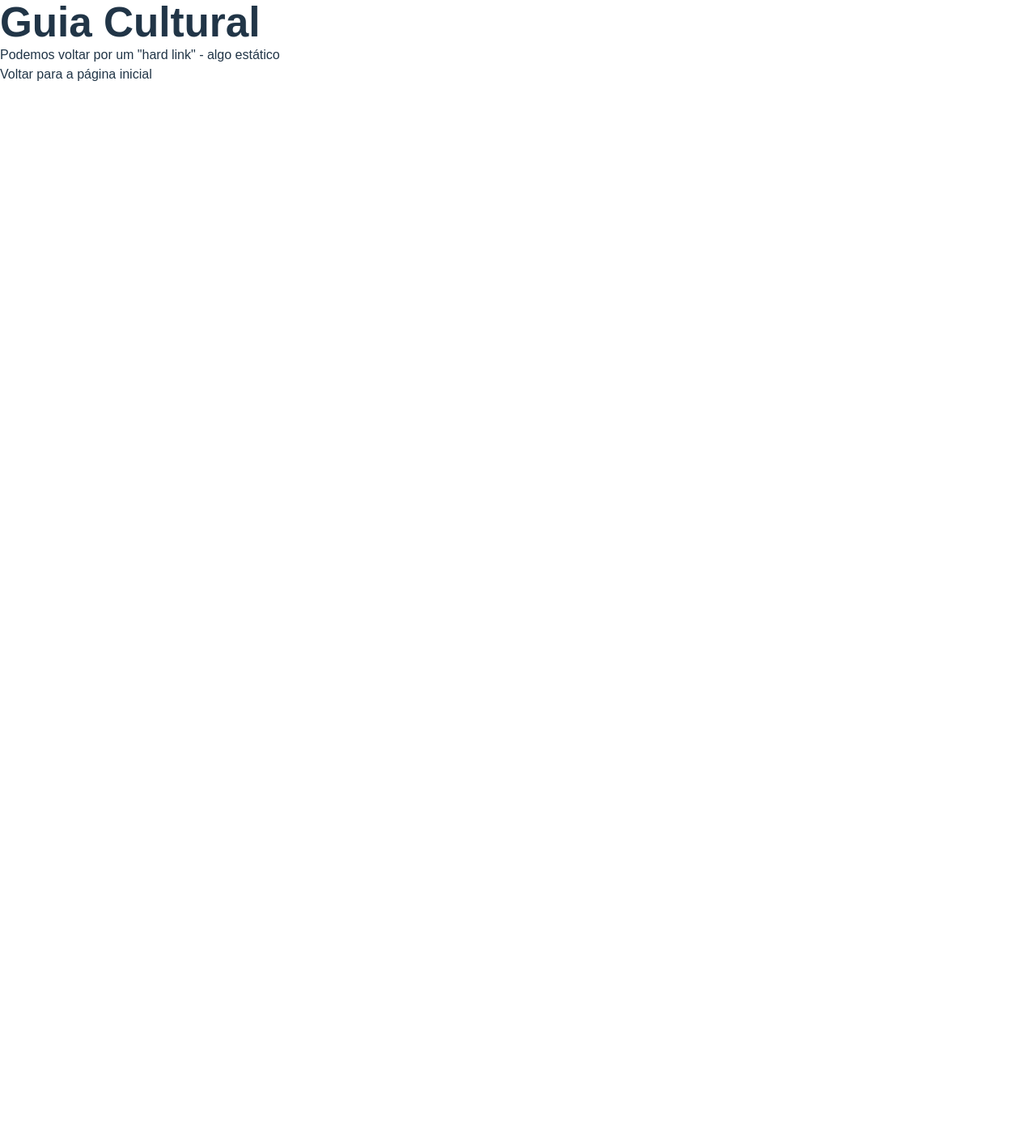
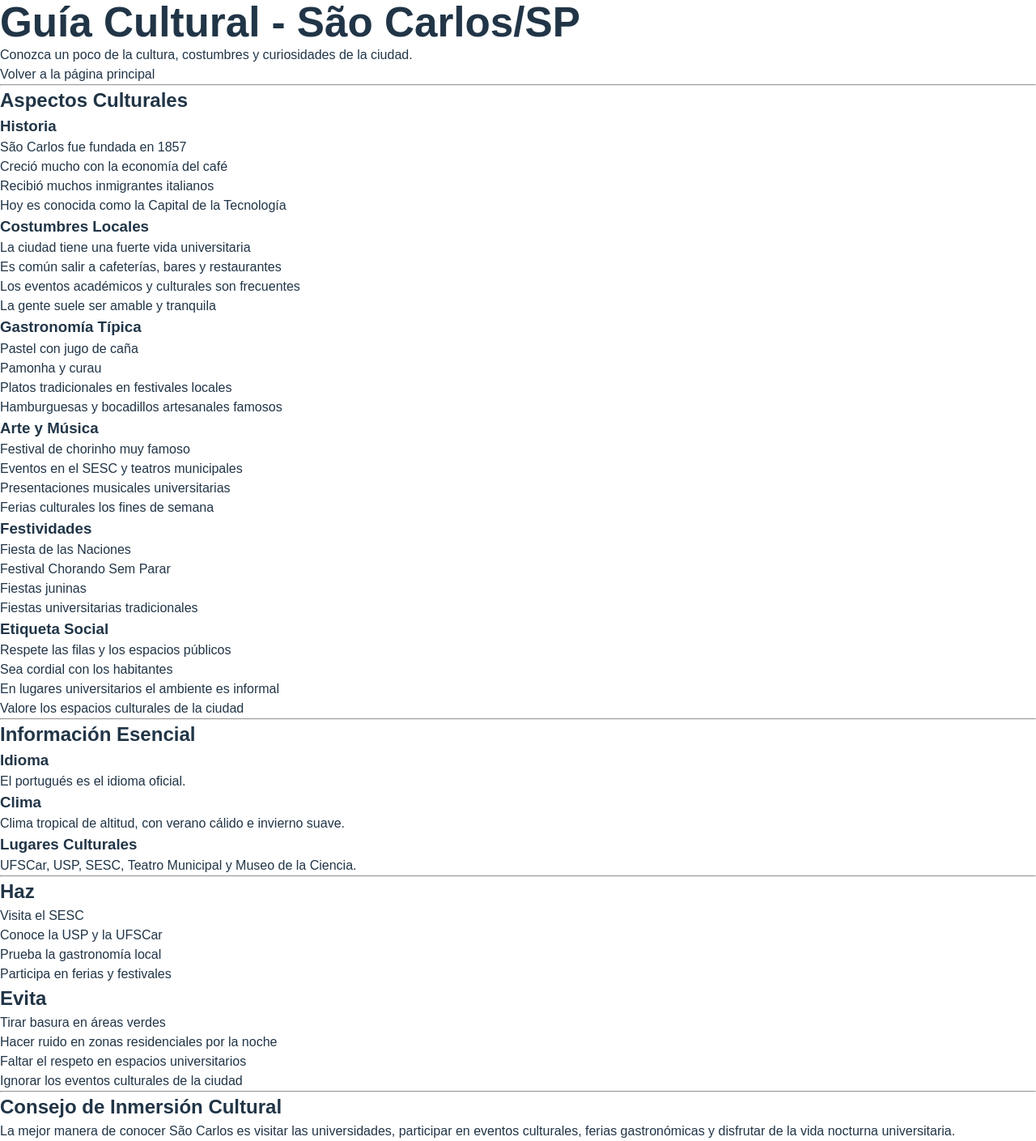
Before and after one commit to Melissa-possato/Guia-Tur-stico-hispanohablates, a React (Vite) app in the folder frontend/: page /guiacultural in a window 1280 px wide. Shown: the whole page at 81% size. Before the commit the page ends 800 px from the top, so only its background shows below. Built offline with nearby package versions, Linux system fonts and the light colour scheme.

Commit message:
Mapa + Guia cultural iniciados

```diff
--- a/frontend/src/pages/GuiaCultural.jsx
+++ b/frontend/src/pages/GuiaCultural.jsx
@@ -1,14 +1,128 @@
-import { Link } from "react-router-dom"
+import { Link } from "react-router-dom";
 
-function GuiaCultural(props) {
+function GuiaCultural() {
+  return (
+    <>
+      <h1>Guía Cultural - São Carlos/SP</h1>
+      <p>Conozca un poco de la cultura, costumbres y curiosidades de la ciudad.</p>
 
-    return (
-        <>
-            <h1>Guia Cultural</h1>
-            <p>Podemos voltar por um "hard link" - algo estático</p>
-            <Link to={"/"}>Voltar para a página inicial</Link>
-        </>
-    )
+      <Link to="/">Volver a la página principal</Link>
+
+      <hr />
+
+      <h2>Aspectos Culturales</h2>
+
+      <div>
+        <h3>Historia</h3>
+        <ul>
+          <li>São Carlos fue fundada en 1857</li>
+          <li>Creció mucho con la economía del café</li>
+          <li>Recibió muchos inmigrantes italianos</li>
+          <li>Hoy es conocida como la Capital de la Tecnología</li>
+        </ul>
+      </div>
+
+      <div>
+        <h3>Costumbres Locales</h3>
+        <ul>
+          <li>La ciudad tiene una fuerte vida universitaria</li>
+          <li>Es común salir a cafeterías, bares y restaurantes</li>
+          <li>Los eventos académicos y culturales son frecuentes</li>
+          <li>La gente suele ser amable y tranquila</li>
+        </ul>
+      </div>
+
+      <div>
+        <h3>Gastronomía Típica</h3>
+        <ul>
+          <li>Pastel con jugo de caña</li>
+          <li>Pamonha y curau</li>
+          <li>Platos tradicionales en festivales locales</li>
+          <li>Hamburguesas y bocadillos artesanales famosos</li>
+        </ul>
+      </div>
+
+      <div>
+        <h3>Arte y Música</h3>
+        <ul>
+          <li>Festival de chorinho muy famoso</li>
+          <li>Eventos en el SESC y teatros municipales</li>
+          <li>Presentaciones musicales universitarias</li>
+          <li>Ferias culturales los fines de semana</li>
+        </ul>
+      </div>
+
+      <div>
+        <h3>Festividades</h3>
+        <ul>
+          <li>Fiesta de las Naciones</li>
+          <li>Festival Chorando Sem Parar</li>
+          <li>Fiestas juninas</li>
+          <li>Fiestas universitarias tradicionales</li>
+        </ul>
+      </div>
+
+      <div>
+        <h3>Etiqueta Social</h3>
+        <ul>
+          <li>Respete las filas y los espacios públicos</li>
+          <li>Sea cordial con los habitantes</li>
+          <li>En lugares universitarios el ambiente es informal</li>
+          <li>Valore los espacios culturales de la ciudad</li>
+        </ul>
+      </div>
+
+      <hr />
+
+      <h2>Información Esencial</h2>
+
+      <div>
+        <h3>Idioma</h3>
+        <p>El portugués es el idioma oficial.</p>
+      </div>
+
+      <div>
+        <h3>Clima</h3>
+        <p>Clima tropical de altitud, con verano cálido e invierno suave.</p>
+      </div>
+
+      <div>
+        <h3>Lugares Culturales</h3>
+        <p>UFSCar, USP, SESC, Teatro Municipal y Museo de la Ciencia.</p>
+      </div>
+
+      <hr />
+
+      <div>
+        <h2>Haz</h2>
+        <ul>
+          <li>Visita el SESC</li>
+          <li>Conoce la USP y la UFSCar</li>
+          <li>Prueba la gastronomía local</li>
+          <li>Participa en ferias y festivales</li>
+        </ul>
+      </div>
+
+      <div>
+        <h2>Evita</h2>
+        <ul>
+          <li>Tirar basura en áreas verdes</li>
+          <li>Hacer ruido en zonas residenciales por la noche</li>
+          <li>Faltar el respeto en espacios universitarios</li>
+          <li>Ignorar los eventos culturales de la ciudad</li>
+        </ul>
+      </div>
+
+      <hr />
+
+      <h2>Consejo de Inmersión Cultural</h2>
+      <p>
+        La mejor manera de conocer São Carlos es visitar las universidades,
+        participar en eventos culturales, ferias gastronómicas y disfrutar de
+        la vida nocturna universitaria.
+      </p>
+    </>
+  );
 }
 
-export default GuiaCultural
+export default GuiaCultural;
--- a/frontend/src/pages/Mapa.jsx
+++ b/frontend/src/pages/Mapa.jsx
@@ -1,11 +1,18 @@
 import { useState, useEffect } from "react";
-import { MapContainer, TileLayer, Marker, Circle, useMap } from "react-leaflet"; // Adicionamos Circle
+import {
+  MapContainer,
+  TileLayer,
+  Marker,
+  Circle,
+  Popup,
+  useMap
+} from "react-leaflet";
 import L from "leaflet";
-import 'leaflet/dist/leaflet.css';
+import "leaflet/dist/leaflet.css";
 import { Link } from "react-router-dom";
 
-import icon from 'leaflet/dist/images/marker-icon.png';
-import iconShadow from 'leaflet/dist/images/marker-shadow.png';
+import icon from "leaflet/dist/images/marker-icon.png";
+import iconShadow from "leaflet/dist/images/marker-shadow.png";
 
 let DefaultIcon = L.icon({
   iconUrl: icon,
@@ -13,52 +20,160 @@ let DefaultIcon = L.icon({
   iconSize: [25, 41],
   iconAnchor: [12, 41]
 });
+
 L.Marker.prototype.options.icon = DefaultIcon;
 
 function ChangeView({ center }) {
   const map = useMap();
+
   useEffect(() => {
-    map.setView(center, 15);
+    map.setView(center, 17);
   }, [center, map]);
+
   return null;
 }
 
 function Mapa() {
   const [posicao, setPosicao] = useState([-22.0056, -47.8977]);
-  const [precisao, setPrecisao] = useState(0); // Estado para a margem de erro
+  const [precisao, setPrecisao] = useState(0);
+  const [busca, setBusca] = useState("");
 
-  // Função para buscar a localização atual
-  const localizarUsuario = () => {
+  const lugares = [
+    {
+      nome: "USP São Carlos",
+      categoria: "Universidade",
+      descricao: "Campus histórico e importante centro científico.",
+      posicao: [-22.00404552192482, -47.89849160294083]
+    },
+    {
+      nome: "UFSCar",
+      categoria: "Universidade",
+      descricao: "Uma das universidades mais importantes do Brasil.",
+      posicao: [-21.983, -47.88]
+    },
+    {
+      nome: "SESC São Carlos",
+      categoria: "Cultura",
+      descricao: "Espaço com shows, exposições e eventos.",
+      posicao: [-22.01668311212401, -47.905964218650375]
+    },
+    {
+      nome: "Praça Coronel Salles",
+      categoria: "Parque",
+      descricao: "Praça central muito visitada.",
+      posicao: [-22.015936410918915, -47.890597043787615]
+    }
+  ];
+
+  useEffect(() => {
     if (navigator.geolocation) {
+      const watchId = navigator.geolocation.watchPosition(
+        (position) => {
+          const { latitude, longitude, accuracy } = position.coords;
+          setPosicao([latitude, longitude]);
+          setPrecisao(accuracy);
+        },
+        (error) => console.error("Erro ao localizar:", error),
+        {
+          enableHighAccuracy: true,
+          timeout: 10000,
+          maximumAge: 0
+        }
+      );
+
+      return () => navigator.geolocation.clearWatch(watchId);
+    }
+  }, []);
+
+  const buscarLocalizacaoAtual = () => {
     navigator.geolocation.getCurrentPosition(
       (position) => {
         const { latitude, longitude, accuracy } = position.coords;
         setPosicao([latitude, longitude]);
-          setPrecisao(accuracy); // Salva a margem de erro em metros
+        setPrecisao(accuracy);
       },
       (error) => console.error("Erro:", error),
       { enableHighAccuracy: true }
     );
+  };
+
+  const buscarLugar = async () => {
+    if (!busca) return;
+
+    try {
+      const resposta = await fetch(
+        `https://nominatim.openstreetmap.org/search?format=json&q=${busca}, São Carlos, SP`
+      );
+
+      const dados = await resposta.json();
+
+      if (dados.length > 0) {
+        const { lat, lon } = dados[0];
+        setPosicao([parseFloat(lat), parseFloat(lon)]);
+      } else {
+        alert("Lugar não encontrado.");
+      }
+    } catch (error) {
+      console.error("Erro na busca:", error);
     }
   };
 
-  // Localiza automaticamente ao carregar a página pela primeira vez
-  useEffect(() => {
-    localizarUsuario();
-  }, []);
+  const lugaresFiltrados = lugares.filter((lugar) =>
+    lugar.nome.toLowerCase().includes(busca.toLowerCase())
+  );
 
   return (
-    <div style={{ display: "flex", flexDirection: "column", alignItems: "center", gap: "10px" }}>
+    <div style={{ padding: "20px" }}>
+      <h1>Mapa Interativo - São Carlos</h1>
 
-      {/* Botão de Me Achar */}
-      <button
-        onClick={localizarUsuario}
-        style={{ cursor: "pointer", borderRadius: "8px", border: "none", backgroundColor: "#007bff", color: "white", fontWeight: "bold" }}
+      {/* Barra superior */}
+      <div
+        style={{
+          display: "flex",
+          gap: "10px",
+          marginBottom: "20px"
+        }}
       >
-        📍 Me Achar
+        <input
+          type="text"
+          placeholder="Buscar qualquer lugar..."
+          value={busca}
+          onChange={(e) => setBusca(e.target.value)}
+          onKeyDown={(e) => {
+            if (e.key === "Enter") buscarLugar();
+          }}
+          style={{
+            flex: 1,
+            padding: "10px",
+            borderRadius: "8px"
+          }}
+        />
+
+        <button onClick={buscarLugar}>🔍 Buscar</button>
+
+        <button onClick={buscarLocalizacaoAtual}>
+          📍 Minha Localização
         </button>
+      </div>
 
-      <div style={{ height: "80vh", width: "70vw", borderRadius: "15px", overflow: "hidden", boxShadow: "0 4px 12px rgba(0,0,0,0.2)" }}>
+      {/* Categorias */}
+      <div style={{ display: "flex", gap: "10px", marginBottom: "20px" }}>
+        <button>Todos</button>
+        <button>Universidades</button>
+        <button>Cultura</button>
+        <button>Parques</button>
+      </div>
+
+      {/* Mapa */}
+      <div
+        style={{
+          height: "60vh",
+          width: "100%",
+          borderRadius: "12px",
+          overflow: "hidden",
+          marginBottom: "20px"
+        }}
+      >
         <MapContainer
           center={posicao}
           zoom={13}
@@ -68,18 +183,28 @@ function Mapa() {
 
           <ChangeView center={posicao} />
 
-          <Marker position={posicao} />
+          <Marker position={posicao}>
+            <Popup>Você está aqui / Lugar pesquisado 📍</Popup>
+          </Marker>
 
-          {/* Círculo de Margem de Erro */}
+          {lugaresFiltrados.map((lugar, index) => (
+            <Marker key={index} position={lugar.posicao}>
+              <Popup>
+                <strong>{lugar.nome}</strong>
+                <br />
+                {lugar.descricao}
+              </Popup>
+            </Marker>
+          ))}
+
           {precisao > 0 && (
             <Circle
               center={posicao}
-            // Aqui dizemos: "use a precisão real, mas no máximo 100 metros"
               radius={Math.min(precisao, 200)}
               pathOptions={{
-              fillColor: '#3388ff',
-              color: '#3388ff',
-              weight: 1,       // Linha de borda mais fina
+                fillColor: "#3388ff",
+                color: "#3388ff",
+                weight: 1,
                 opacity: 0.5,
                 fillOpacity: 0.15
               }}
@@ -87,9 +212,29 @@ function Mapa() {
           )}
         </MapContainer>
       </div>
+
+          {/* Cards fixos */}
+      <h2>Lugares em destaque</h2>
+      {lugares.map((lugar, index) => (
+        <div
+          key={index}
+          style={{
+            border: "1px solid #ccc",
+            padding: "15px",
+            borderRadius: "10px",
+            marginBottom: "10px"
+          }}
+        >
+          <h3>{lugar.nome}</h3>
+          <p>
+            <strong>Categoria:</strong> {lugar.categoria}
+          </p>
+          <p>{lugar.descricao}</p>
+        </div>
+      ))}
+
       <br />
-       <Link to={"/"}>Voltar para a página inicial</Link>
-
+      <Link to="/">Voltar para a página inicial</Link>
     </div>
   );
 }
```
Lines whose indentation alone changed are shown as unchanged.
